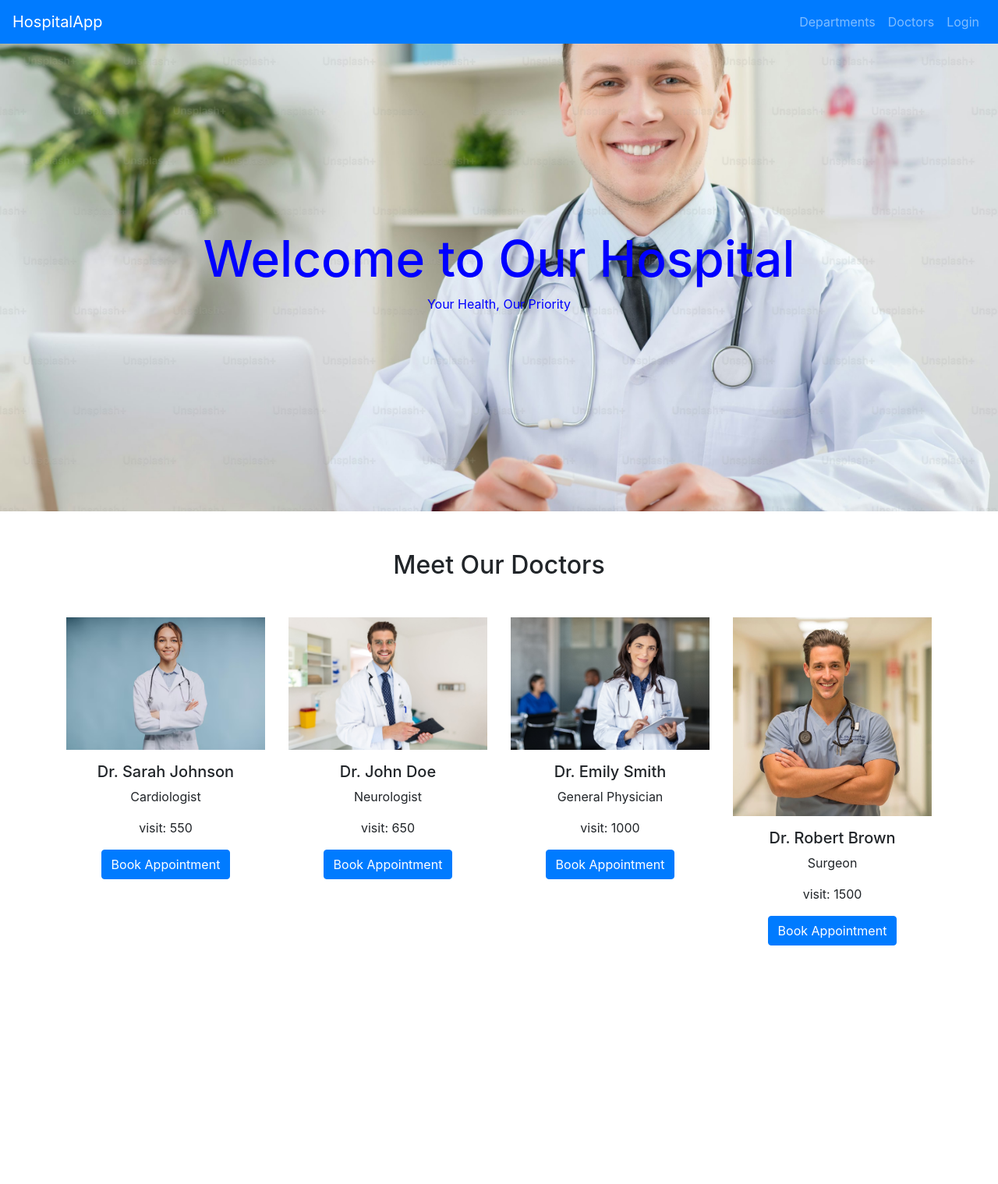
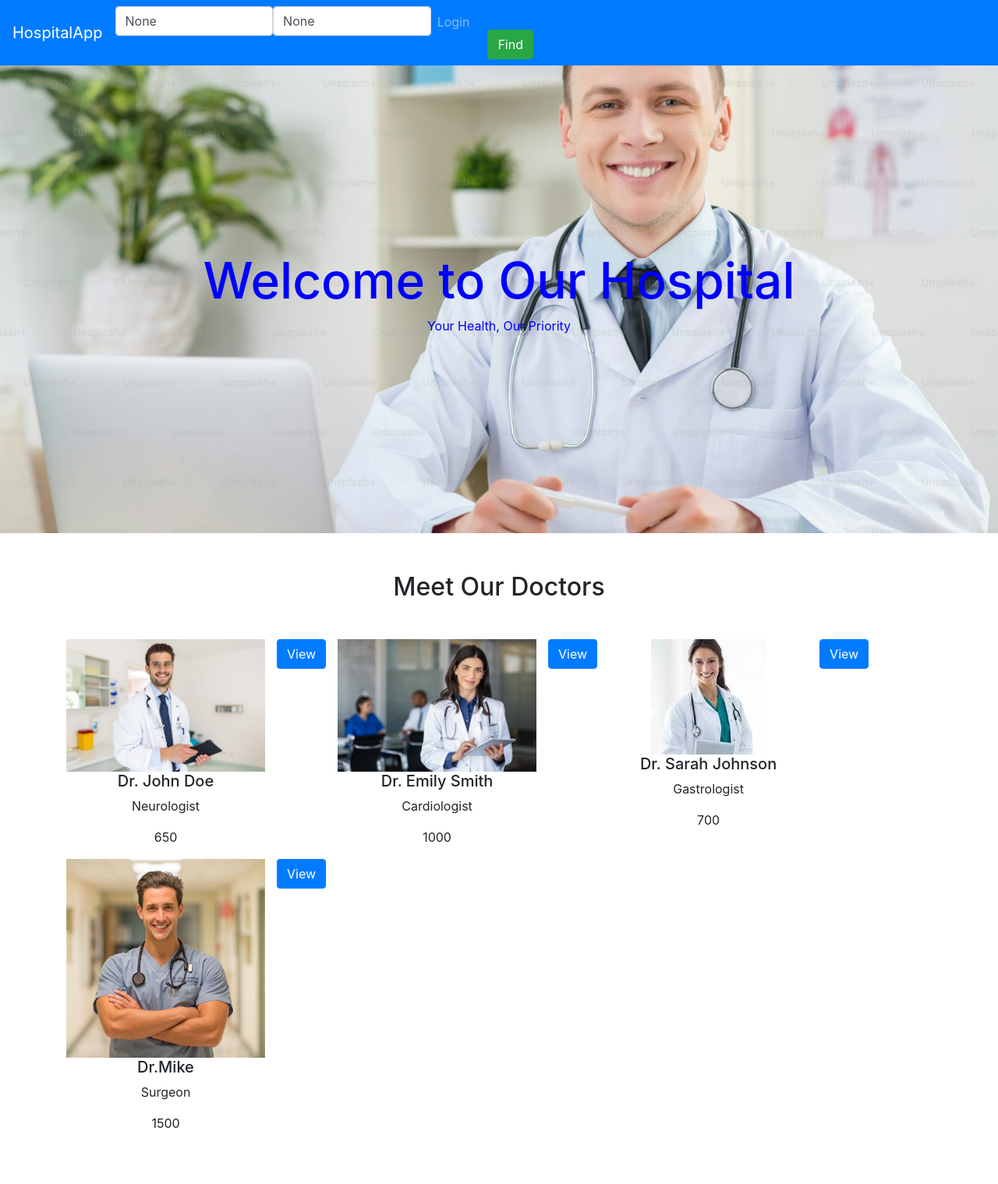
Before and after one commit to HomayraOitizzo/Hospital_management, a Django app: page / in a window 1280 px wide. Shown: the whole page at 78% size. Before the commit the page ends 1213 px from the top, so only its background shows below. Run offline with Django 5.2, Linux system fonts and the light colour scheme; data comes from the database, SQL or seed files in the repository; some libraries are stand-ins or nearby versions.

Commit message:
Appointment_booking part

```diff
--- a/hospital_app/models.py
+++ b/hospital_app/models.py
@@ -1,11 +1,12 @@
 from django.db import models
 import uuid
 from django.contrib.auth.models import User
+
 # Create your models here.
+
 class Hospital(models.Model):
     uid = models.UUIDField(default=uuid.uuid4, editable=False, primary_key=True)
     created_at = models.DateTimeField(auto_now_add=True)
-    created_at = models.DateTimeField(auto_created=True)
     updated_at = models.DateTimeField(auto_now_add=True)
 
     class Meta:
@@ -25,9 +26,11 @@
     doctors_name = models.CharField(max_length=50)
     doctors_visit = models.IntegerField()
     description = models.TextField()
+    departments = models.OneToOneField(Department, on_delete=models.CASCADE, null=True)
+    appoinment_count = models.IntegerField(default=5)
 
     def __str__(self) -> str:
-        return self.Doctor_details
+        return self.doctors_name
 
 
 
@@ -39,5 +42,5 @@
 class appointment(Hospital):
     doctor = models.ForeignKey(Doctor_details, related_name='doctor_booking', on_delete=models.CASCADE)
     user = models.ForeignKey(User, related_name='user_booking', on_delete=models.CASCADE)
-    appointment_date = models.DateTimeField(auto_now_add=True)
-    appoinment_type = models.CharField(max_length=50, choices=(('pre paid','pre paid'), ('post paid', 'post paid')))
+    appointment_date = models.DateField()
+    appointment_type = models.CharField(max_length=50, choices=(('pre paid','pre paid'), ('post paid', 'post paid')))
--- a/hospital_app/urls.py
+++ b/hospital_app/urls.py
@@ -8,5 +8,7 @@
 
     path('login/', login_page, name="login"),
 
-    path('register/', register_page, name='register')
+    path('register/', register_page, name='register'),
+
+    path('doctors_details/<uid>/', doctors_details, name='doctors_details')
 ]
--- a/hospital_app/views.py
+++ b/hospital_app/views.py
@@ -1,10 +1,93 @@
-from django.shortcuts import render, redirect
+from django.shortcuts import render, redirect, HttpResponseRedirect
 from django.contrib.auth.models import User
 from django.contrib.auth import authenticate, login
+from .models import Department, Doctor_details, appointment
+from django.db.models import Q
+from datetime import datetime
 
-# Create your views here.
+
+def check_appoinment( uid , appointment_date, appoinment_count):
+    qs = appointment.objects.filter(
+        appointment_date__lte = appointment_date,
+        doctor__uid = uid,
+    )
+    if qs.count() < appoinment_count:
+        return True
+
+    # Otherwise, return False (unavailable)
+    return False
 def home(request):
-    return render(request, 'home.html')
+    department_objs = Department.objects.all()
+    doctor_objs = Doctor_details.objects.all()
+    search = request.GET.get('search')
+
+    if search:
+        doctor_objs = doctor_objs.filter(Q(doctors_name__icontains = search) | Q(description__icontains = search))
+
+    if search:
+        department_objs = department_objs.filter(dep_name__icontains = search)
+
+    context = {'department_objs':department_objs, 'doctor_objs':doctor_objs, 'search':search}
+    return render(request, 'home.html', context)
+
+
+# def doctors_details(request, uid):
+#     doctor_obj = Doctor_details.objects.get(uid=uid)
+
+#     if request.method == 'POST':
+#         appointment_date_str = request.POST.get('appointment_date')
+
+#         # Print the appointment date to see what is being sent
+#         print("Appointment Date Received: ", appointment_date_str)
+
+#         if not appointment_date_str:
+#             return render(request, 'doctors_details.html', {
+#                 'doctor_obj': doctor_obj,
+#                 'error': "Please provide an appointment date."
+#             })
+
+#         # Parse the appointment date into a datetime object
+#         try:
+#             appointment_date = datetime.strptime(appointment_date_str, '%Y-%m-%d').date()
+#         except ValueError:
+#             return render(request, 'doctors_details.html', {
+#                 'doctor_obj': doctor_obj,
+#                 'error': "Invalid date format. Please use YYYY-MM-DD."
+#             })
+
+#         # Check if the appointment limit is exceeded
+#         if not check_appoinment(uid, appointment_date, doctor_obj.appoinment_count):
+#             return render(request, 'doctors_details.html', {
+#                 'doctor_obj': doctor_obj,
+#                 'error': "Appointment not available"
+#             })
+
+#         # Create the appointment using the provided date
+#         appointment.objects.create(
+#             doctor=doctor_obj,
+#             appointment_date=appointment_date,
+#             user=request.user
+#         )
+#         return redirect('home')
+
+#     context = {'doctor_obj': doctor_obj}
+#     return render(request, 'doctors_details.html', context)
+def doctors_details(request, uid):
+    doctor_obj = Doctor_details.objects.get(uid=uid)
+
+    if request.method == 'POST':
+        appointment_date = request.POST.get('appointment_date')
+
+
+        if not check_appoinment(uid, appointment_date, doctor_obj.appoinment_count):
+            return render(request, 'doctors_details.html', {'doctor_obj': doctor_obj, 'error': "Appointment not available"})
+
+
+        appointment.objects.create(doctor=doctor_obj, appointment_date=appointment_date, user=request.user)
+        return redirect('home')
+
+    context = {'doctor_obj': doctor_obj}
+    return render(request, 'doctors_details.html', context)
 
 def login_page(request):
     if request.method == 'POST':
--- a/templates/home.html
+++ b/templates/home.html
@@ -38,19 +38,26 @@
         <button class="navbar-toggler" type="button" data-toggle="collapse" data-target="#navbarNav" aria-controls="navbarNav" aria-expanded="false" aria-label="Toggle navigation">
             <span class="navbar-toggler-icon"></span>
         </button>
+        <form method='GET'>
         <div class="collapse navbar-collapse" id="navbarNav">
             <ul class="navbar-nav ml-auto">
+              <li class="nav-item">
+                    <input name="search" value="{{search}}" class="form-control" placeholder="Department">
+
+
                 <li class="nav-item">
-                    <a class="nav-link" href="#services">Departments</a>
-                </li>
-                <li class="nav-item">
-                    <a class="nav-link" href="#doctors">Doctors</a>
+                    <input name="search" value="{{search}}" class="form-control" placeholder="Docs or deps">
                 </li>
                 <li class="nav-item">
                     <a class="nav-link" href="#contact">Login</a>
                 </li>
+                <div class="col-md-4">
+
+                    <button style="margin-top: 30px;" type="submit" class="btn btn-success">Find</button>
+                </div>
             </ul>
         </div>
+        <form>
     </nav>
 
     <!-- Hero Section -->
@@ -71,34 +78,18 @@
         <div class="container">
             <h2 class="mb-5">Meet Our Doctors</h2>
             <div class="row">
+                {% for doctor_obj in doctor_objs%}
                 <div class="col-md-3">
-                    <img src="/media/doc1.jpg" class="doctor-image mb-3" alt="Doctor">
-                    <h5>Dr. Sarah Johnson</h5>
-                    <p>Cardiologist</p>
-                    <p>visit: 550</p>
-                    <a href="#contact" class="btn btn-primary">Book Appointment</a>
+                    <img class="img-fluid" src="/media/{{doctor_obj.images.first.images}}" alt="Card image cap">
+                    <h5>{{doctor_obj.doctors_name}}</h5>
+                    <p>{{doctor_obj.description}}</p>
+                     <p>{{doctor_obj.doctors_visit}}</p>
                 </div>
-                <div class="col-md-3">
-                    <img src="/media/doc2.jpg"class="doctor-image mb-3" alt="Doctor">
-                    <h5>Dr. John Doe</h5>
-                    <p>Neurologist</p>
-                     <p>visit: 650</p>
-                    <a href="#contact" class="btn btn-primary">Book Appointment</a>
+                <div>
+                   <a href="{% url 'doctors_details' doctor_obj.uid %}" class="btn btn-primary">View</a>
+
                 </div>
-                <div class="col-md-3">
-                    <img src="/media/doc3.jpg"class="doctor-image mb-3" alt="Doctor">
-                    <h5>Dr. Emily Smith</h5>
-                    <p>General Physician</p>
-                     <p>visit: 1000</p>
-                    <a href="#contact" class="btn btn-primary">Book Appointment</a>
-                </div>
-                <div class="col-md-3">
-                    <img src="/media/doc4.jpg" class="doctor-image mb-3" alt="Doctor">
-                    <h5>Dr. Robert Brown</h5>
-                    <p>Surgeon</p>
-                      <p>visit: 1500</p>
-                    <a href="#contact" class="btn btn-primary">Book Appointment</a>
-                </div>
+                {% endfor %}
             </div>
         </div>
     </section>
```
Also changed, not shown: templates/doctors_details.html (added, +30 -0 lines), db.sqlite3, hospital_app/migrations/0003_alter_appointment_created_at_and_more.py (added), hospital_app/migrations/0004_doctor_details_departments.py (added), hospital_app/migrations/0005_remove_doctor_details_departments_and_more.py (added), hospital_app/migrations/0006_doctor_details_appoinment_count.py (added), hospital_app/migrations/0007_rename_appoinment_type_appointment_appointment_type.py (added), hospital_app/migrations/0008_alter_appointment_appointment_date_and_more.py (added), hospital_app/migrations/0009_alter_appointment_appointment_date.py (added), hospital_app/migrations/0010_alter_appointment_created_at_and_more.py (added), media/doc2_u7e8DmL.jpg (added), media/doc3_qReRVhb.jpg (added), media/doc4_WFowaHX.jpg (added), media/doctor5.jpeg (added), 1 more files.
